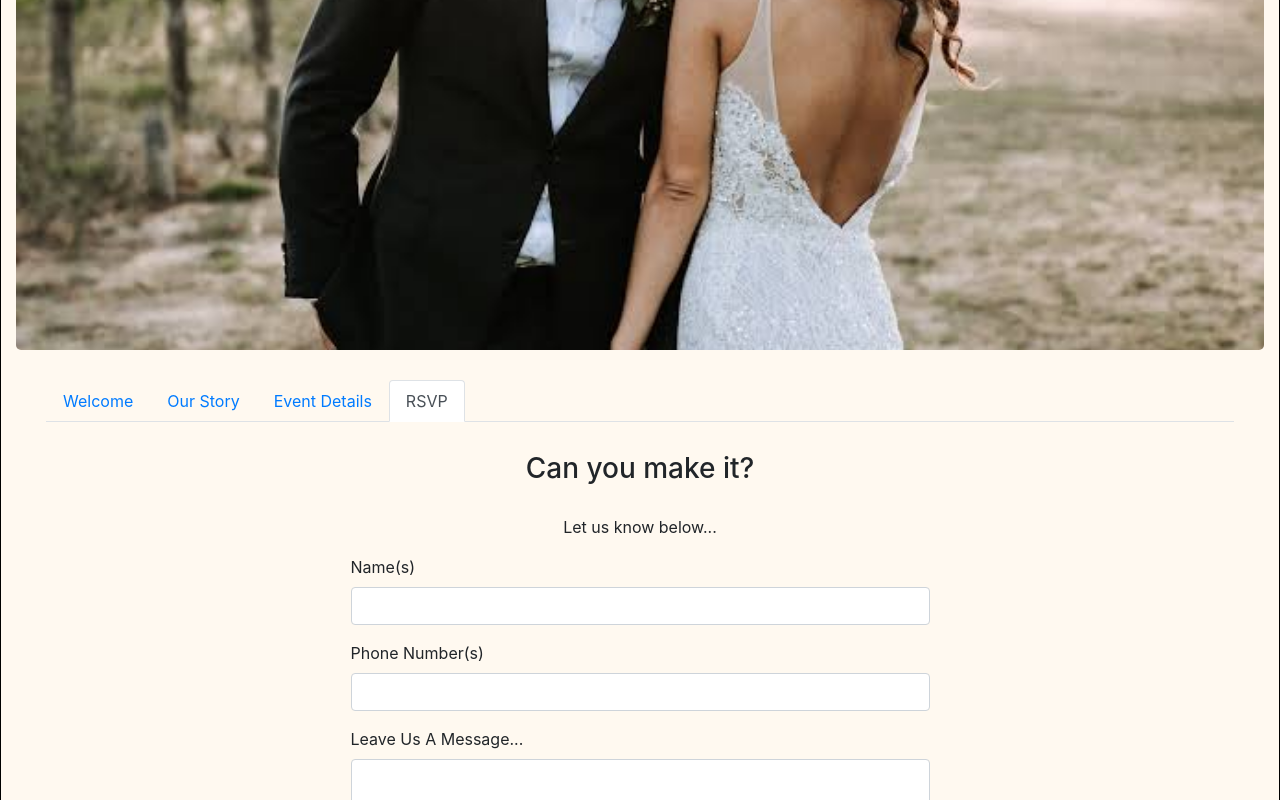
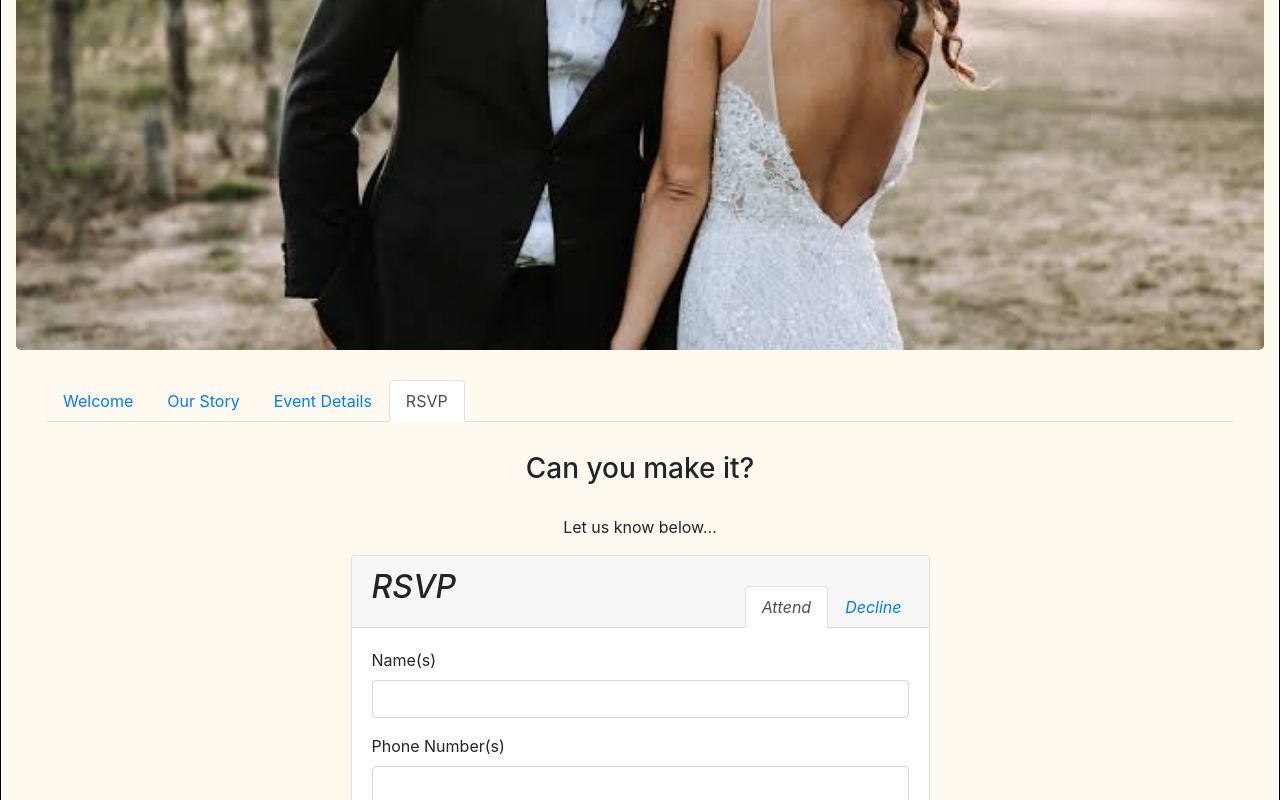
Before and after one commit to NickPea/ReactTemplate, a React (Create React App) app in the folder reacttemplate/: page /testing in a window 1280 px wide. Both pictures are taken after a click on the tab "RSVP". Shown: the part 453-1253 px from the top of the page. Built offline with nearby package versions, Linux system fonts and the light colour scheme.

Commit message:
addes some style to the rvsp form and an attend or decline toggle that changes the content of the form

```diff
--- a/reacttemplate/src/components/rsvp.js
+++ b/reacttemplate/src/components/rsvp.js
@@ -1,30 +1,50 @@
 import React, { useState } from "react";
-import { Form, Button } from "react-bootstrap";
+import { Form, Button, Card, Nav } from "react-bootstrap";
 
 function RSVP() {
   const [isHasDietReq, setisHasDietReq] = useState(false);
-
   const handleChecked = e => setisHasDietReq(e.target.checked);
-
+  const [activeKey, setactiveKey] = useState("attend");
+  const handleSelect = e => setactiveKey(e);
   return (
     <>
-      <Form className='d-flex flex-column'>
+      <Card>
+        <Card.Header className="d-flex font-italic ">
+          <h2>RSVP</h2>
+          <Nav
+            variant="tabs"
+            activeKey={activeKey}
+            className="ml-auto align-self-end"
+            onSelect={handleSelect}>
+            <Nav.Item>
+              <Nav.Link eventKey="attend">Attend</Nav.Link>
+            </Nav.Item>
+            <Nav.Item>
+              <Nav.Link eventKey="decline">Decline</Nav.Link>
+            </Nav.Item>
+          </Nav>
+        </Card.Header>
+        <Card.Body>
+          <Form className="d-flex flex-column">
             <Form.Group>
               <Form.Label>Name(s)</Form.Label>
               <Form.Control type="text" />
             </Form.Group>
 
+            {activeKey === "attend" ? (
               <Form.Group>
                 <Form.Label>Phone Number(s)</Form.Label>
                 <Form.Control type="text" />
               </Form.Group>
+            ) : null}
 
             <Form.Group>
               <Form.Label>Leave Us A Message...</Form.Label>
               <Form.Control as="textarea" />
             </Form.Group>
 
-        {/* dietary requirments */}
+            {/* dietary requirments--> */}
+            {activeKey === "attend" ? (
               <Form.Group>
                 <Form.Check
                   inline
@@ -32,16 +52,25 @@ function RSVP() {
                   label="Dietary Requirements"
                 />
               </Form.Group>
+            ) : null}
             {isHasDietReq ? (
               <Form.Group>
                 <Form.Control as="textarea" placeholder="What do you need?" />
               </Form.Group>
             ) : null}
+            {/* <--dietary requirments */}
 
-        <Button className='ml-auto' type="submit">RSVP!</Button>
+            <Button className="ml-auto" type="submit">
+              RSVP!
+            </Button>
+
           </Form>
+        </Card.Body>
+      </Card>
     </>
   );
 }
 
 export default RSVP;
+
+//style the card
```
Lines whose indentation alone changed are shown as unchanged.
